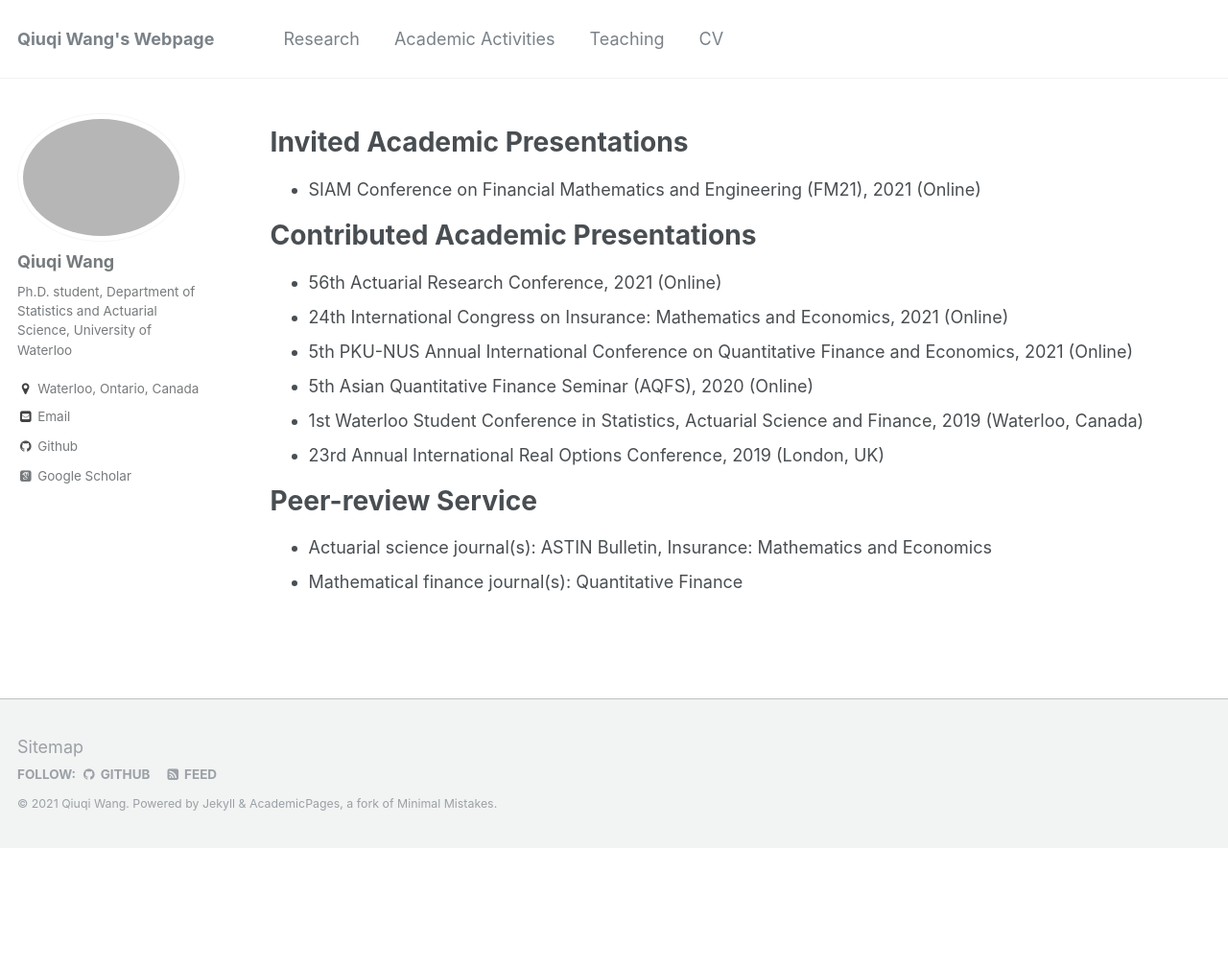
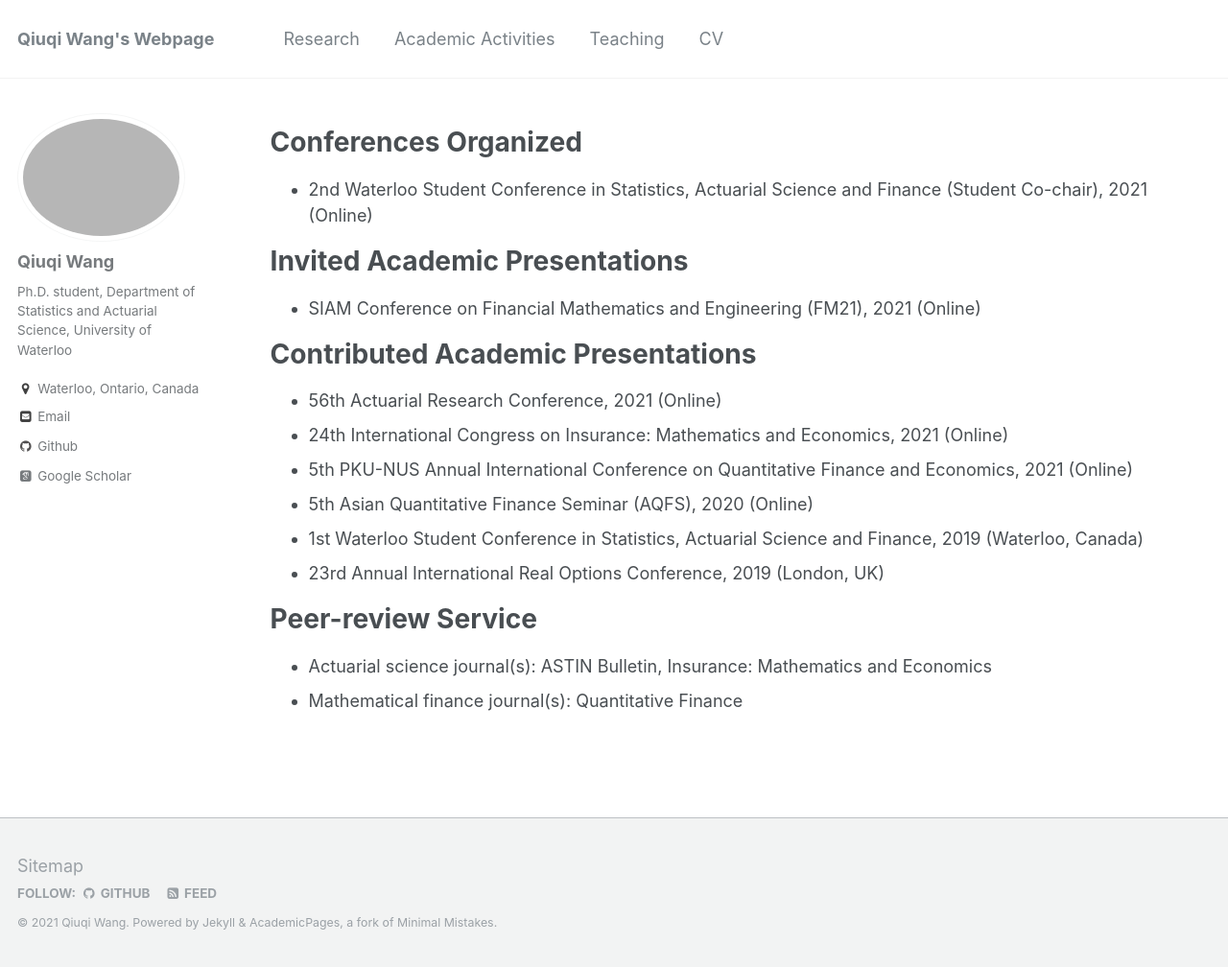
Before and after one commit to qwangan/qwangan.github.io, a Jekyll site: the page built from _pages/talks.md, in a window 1280 px wide and 1008 px high. Shown: the whole window at 96% size. Built offline with Jekyll 4.4.1, drawn with Linux system fonts in a browser that asks for light colours; some web fonts are replaced.

Commit message:
Update talks.md

```diff
--- a/_pages/talks.md
+++ b/_pages/talks.md
@@ -4,6 +4,9 @@ title: ""
 permalink: /talks/
 author_profile: true
 ---
+
+# Conferences Organized
+* 2nd Waterloo Student Conference in Statistics, Actuarial Science and Finance (Student Co-chair), 2021 (Online)
 
 # Invited Academic Presentations
 * SIAM Conference on Financial Mathematics and Engineering (FM21), 2021 (Online)
```
